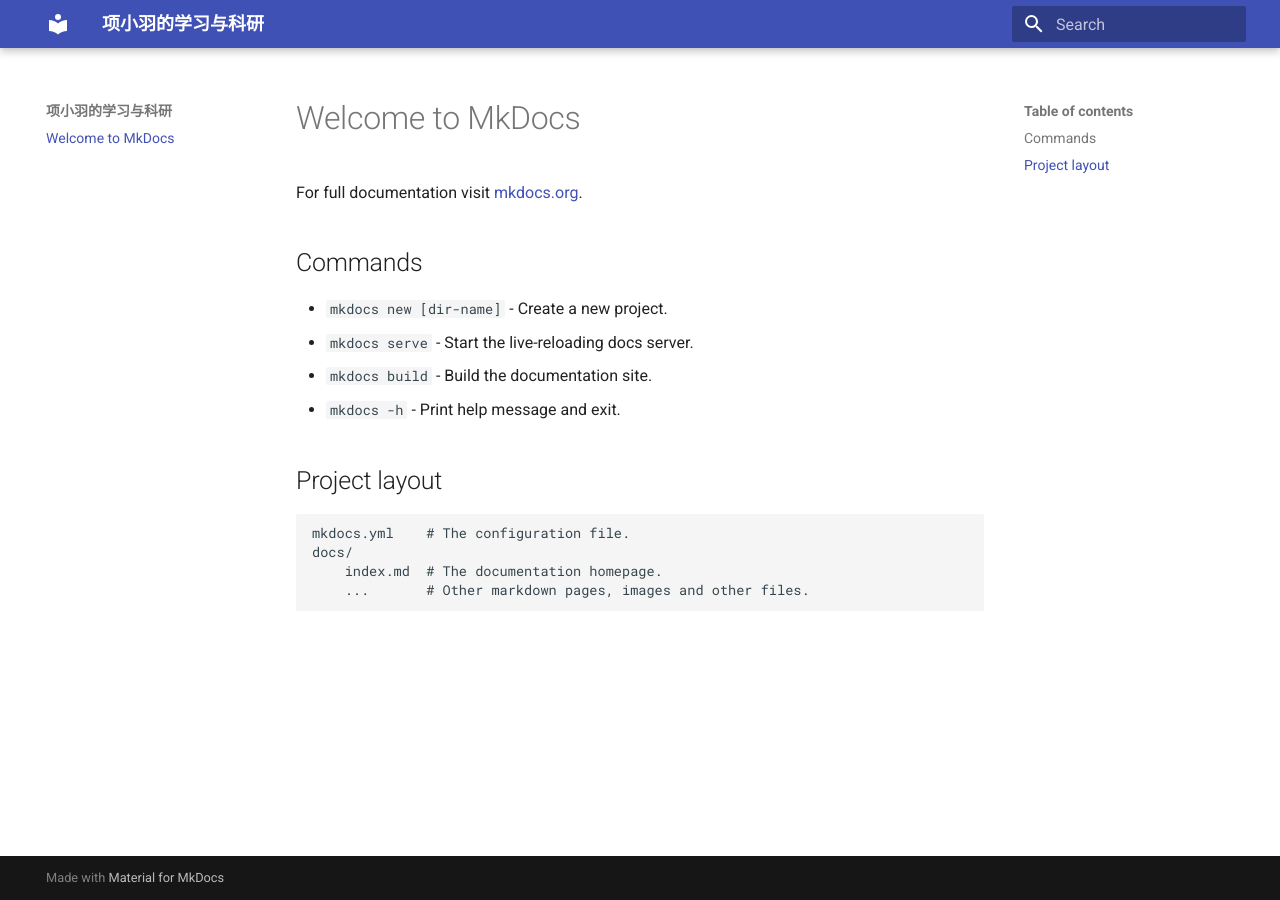
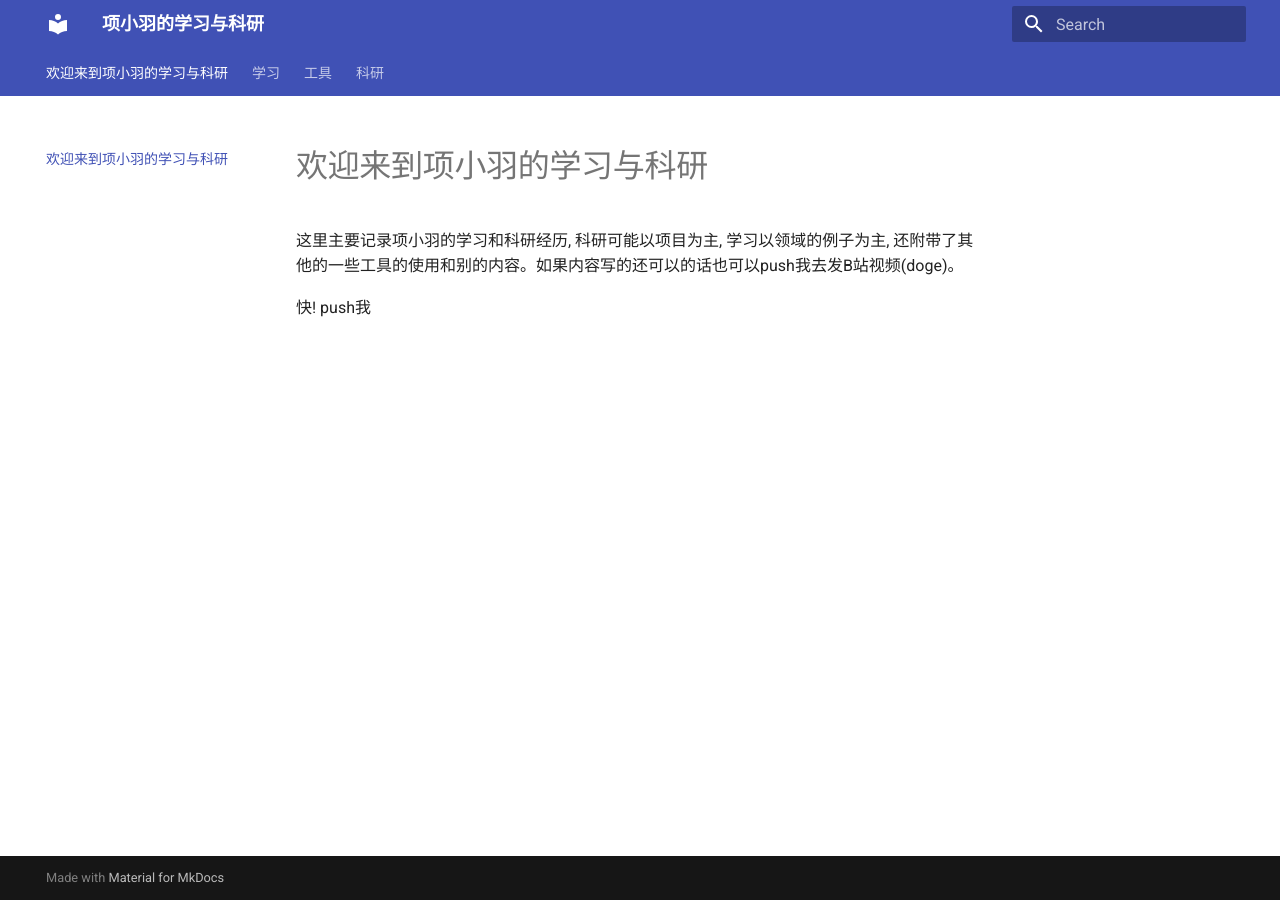
Before and after one commit to Xiang-cd/selfwiki, an MkDocs documentation site: the page built from docs/index.md, in a window 1280 px wide. Built offline with MkDocs 1.6.1 and Material for MkDocs 9.7.7, drawn with Linux system fonts in a browser that asks for light colours.

Commit message:
add some index.md, make some dirs

```diff
--- a/docs/index.md
+++ b/docs/index.md
@@ -1,17 +1,5 @@
-# Welcome to MkDocs
+# 欢迎来到项小羽的学习与科研
 
-For full documentation visit [mkdocs.org](https://www.mkdocs.org).
+这里主要记录项小羽的学习和科研经历, 科研可能以项目为主, 学习以领域的例子为主, 还附带了其他的一些工具的使用和别的内容。如果内容写的还可以的话也可以push我去发B站视频(doge)。
 
-## Commands
-
-* `mkdocs new [dir-name]` - Create a new project.
-* `mkdocs serve` - Start the live-reloading docs server.
-* `mkdocs build` - Build the documentation site.
-* `mkdocs -h` - Print help message and exit.
-
-## Project layout
-
-    mkdocs.yml    # The configuration file.
-    docs/
-        index.md  # The documentation homepage.
-        ...       # Other markdown pages, images and other files.
+快! push我
--- /dev/null
+++ b/docs/科研/图文大模型/01working_log.md
@@ -0,0 +1 @@
+# 工作日志
--- a/mkdocs.yml
+++ b/mkdocs.yml
@@ -1,3 +1,9 @@
 site_name: 项小羽的学习与科研
 theme:
   name: material
+  features:
+    - navigation.tabs
+markdown_extensions:
+  - attr_list
+  - md_in_html
+  - pymdownx.superfences
```
Also changed, not shown: docs/学习/简介.md (added, +1 -0 lines), docs/工具/index.md (added, +12 -0 lines), docs/科研/介绍.md (added, +2 -0 lines), docs/科研/图文大模型/index.md (added, +3 -0 lines), docs/科研/珠算/index.md (added, +4 -0 lines), 1 other file.
